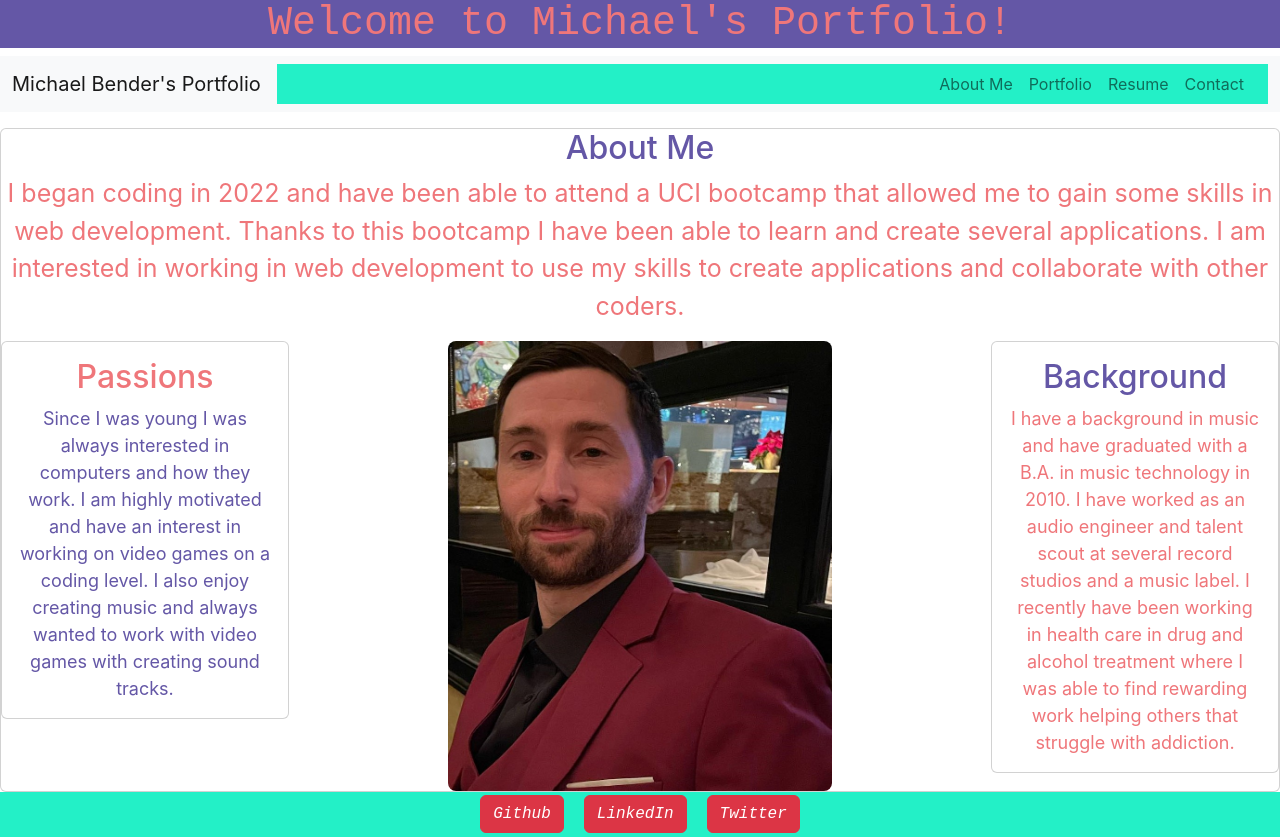
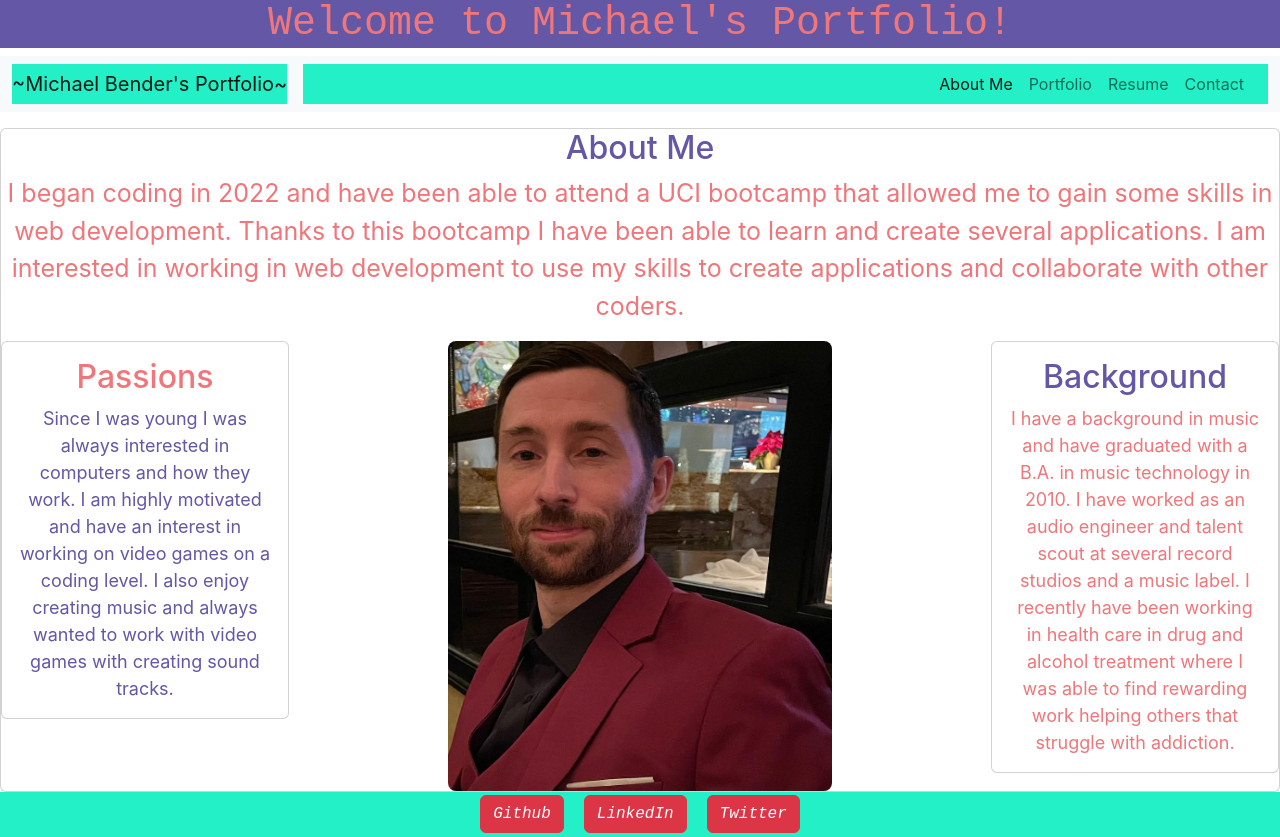
Before and after one commit to PintoDrop/portreact, a React (Create React App) app: page / in a window 1280 px wide. Built offline with nearby package versions, Linux system fonts and the light colour scheme.

Commit message:
added highlighted current section when clicked on navbar

```diff
--- a/src/App.css
+++ b/src/App.css
@@ -164,7 +164,7 @@ h2 {
 }
 
 .NaviName {
-  /* background-color: #EF767A; */
+  background-color: #23f0c7;
   color: #ef767a;
 }
 
--- a/src/components/Nav.js
+++ b/src/components/Nav.js
@@ -1,21 +1,38 @@
-
-import React from "react";
+import { useState } from "react";
 import Container from "react-bootstrap/Container";
+import Navbar from "react-bootstrap/Navbar";
 import Nav from "react-bootstrap/Nav";
-import Navbar from "react-bootstrap/Navbar";
 import Offcanvas from "react-bootstrap/Offcanvas";
+import { useLocation } from "react-router-dom";
 
 function Navigation(props) {
+  const { pathname } = useLocation();
+  const [showOffcanvas, setShowOffcanvas] = useState(false);
+
+  const handleOffcanvasClose = () => setShowOffcanvas(false);
+  const handleOffcanvasToggle = () =>
+    setShowOffcanvas((prevState) => !prevState);
+
+  const isActive = (href) => {
+    return href === pathname;
+  };
+
   return (
-    <>
-      <Navbar key="sm" bg="light" expand="sm" className="mb-3">
-        <Container fluid >
-          <Navbar.Brand className="NaviName" href="/">Michael Bender's Portfolio</Navbar.Brand>
-          <Navbar.Toggle aria-controls={`offcanvasNavbar-expand-$"sm"`} />
+    <Navbar bg="light" variant="primary" expand="sm" className="mb-3">
+      <Container fluid>
+        <Navbar.Brand className="NaviName" href="/">
+          ~Michael Bender's Portfolio~
+        </Navbar.Brand>
+        <Navbar.Toggle
+          aria-controls={`offcanvasNavbar-expand-$"sm"`}
+          onClick={handleOffcanvasToggle}
+        />
         <Navbar.Offcanvas
           id={`offcanvasNavbar-expand-$"sm"`}
           aria-labelledby={`offcanvasNavbarLabel-expand-$"sm"`}
           placement="end"
+          show={showOffcanvas}
+          onHide={handleOffcanvasClose}
         >
           <Offcanvas.Header closeButton>
             <Offcanvas.Title id={`offcanvasNavbarLabel-expand-$"sm"`}>
@@ -24,16 +41,23 @@ function Navigation(props) {
           </Offcanvas.Header>
           <Offcanvas.Body>
             <Nav className="justify-content-end flex-grow-1 pe-3 Navigation">
-                <Nav.Link href="/">About Me</Nav.Link>
-                <Nav.Link href="/project">Portfolio</Nav.Link>
-                <Nav.Link href="/resume">Resume</Nav.Link>
-                <Nav.Link href="/contact">Contact</Nav.Link>
+              <Nav.Link href="/" active={isActive("/")}>
+                About Me
+              </Nav.Link>
+              <Nav.Link href="/project" active={isActive("/project")}>
+                Portfolio
+              </Nav.Link>
+              <Nav.Link href="/resume" active={isActive("/resume")}>
+                Resume
+              </Nav.Link>
+              <Nav.Link href="/contact" active={isActive("/contact")}>
+                Contact
+              </Nav.Link>
             </Nav>
           </Offcanvas.Body>
         </Navbar.Offcanvas>
       </Container>
     </Navbar>
-    </>
   );
 }
 
```
Also changed, not shown: 1 other file (tests, documents, lock files or other folders). Lines whose indentation alone changed are shown as unchanged.
